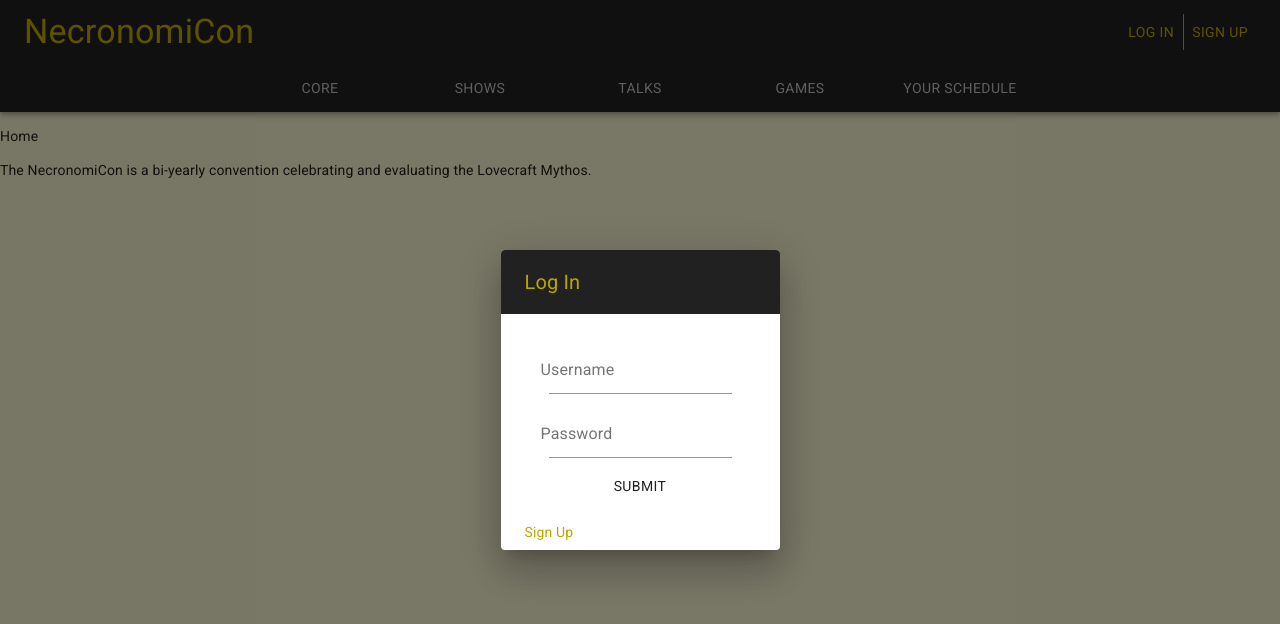
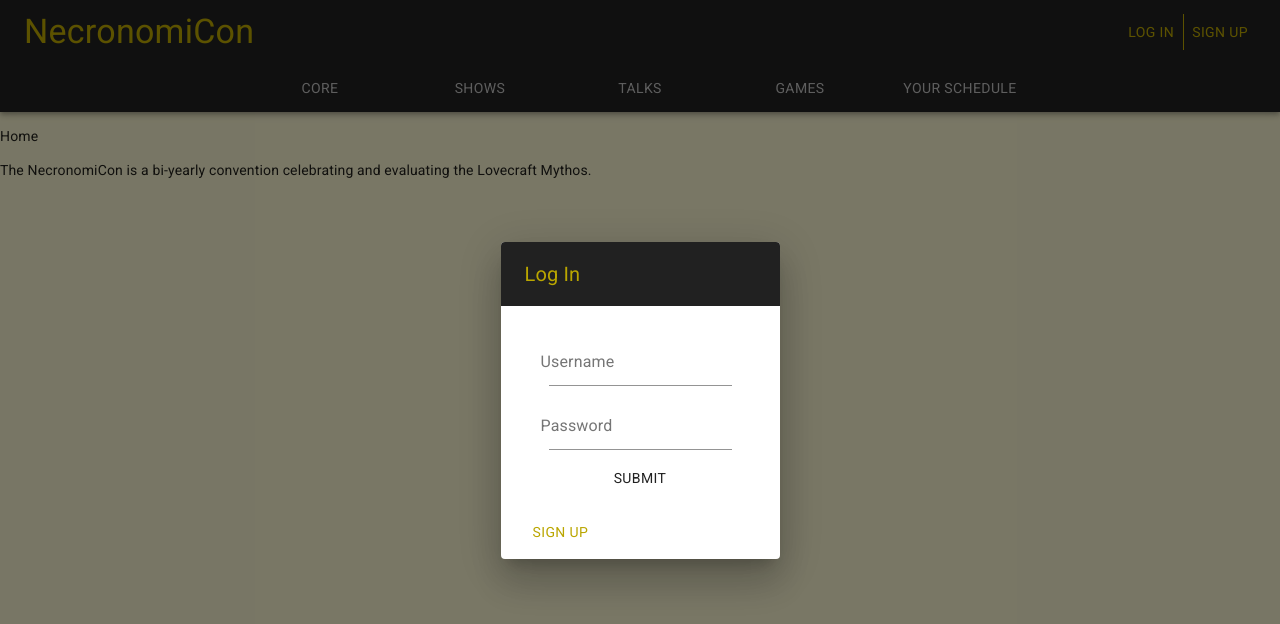
Before and after one commit to EmilyLow/convention-planner-frontend, a React (Create React App) app: page / in a window 1280 px wide. Both pictures are taken after a click on the button "LOG IN". Shown: the top 624 px of the page. Built offline with nearby package versions, Linux system fonts and the light colour scheme.

Commit message:
Clean AuthBox

```diff
--- a/src/components/AuthBox.js
+++ b/src/components/AuthBox.js
@@ -32,17 +32,16 @@ const useStyles = makeStyles( theme => ({
 
       }),
       usernameStyle: props => ({
-          //margin: '10px',
           marginRight: '10px',
       })
   }));
 
 export default function AuthBox(props) {
 
-    //TODO : Fix
+
     const {currentUser, setCurrentUser} = useContext(UserContext);
 
-    //TODO: Logging in (without refreshing) does not update userContext
+
 
 
     const classes = useStyles();
@@ -56,7 +55,6 @@ export default function AuthBox(props) {
             localStorage.setItem("token", "");
 
             localStorage.setItem("loggedInUserId", 0);
-            // console.log(localStorage);
         }
 
         const handleLogInOpen = () => {
@@ -65,8 +63,9 @@ export default function AuthBox(props) {
         }
 
         const handleSignUpOpen = () => {
+            setLogInOpen(false);
             setSignUpOpen(true);
-            setLogInOpen(false);
+
         }
 
           const handleDialogueClose = () => {
@@ -74,7 +73,7 @@ export default function AuthBox(props) {
             setSignUpOpen(false);
           }
 
-          //TODO switch to context
+
     if(currentUser.userId === 0) {
         return(
             <Box className={classes.logInSpread}>
@@ -84,8 +83,7 @@ export default function AuthBox(props) {
                     <DialogTitle className = {classes.dialogHeaderStyle}>Log In</DialogTitle>
                     <DialogContent>
                         <LoginForm setCurrentUser = {props.setCurrentUser} handleClose={handleDialogueClose}/>
-                        {/* Todo: Make this functional */}
-                        <Link href="#" variant="p" color="secondary">Sign Up</Link>
+                        <Button  color="secondary" onClick={handleSignUpOpen}>Sign Up</Button>
                     </DialogContent>
                 </Box>
             </Dialog>
```
